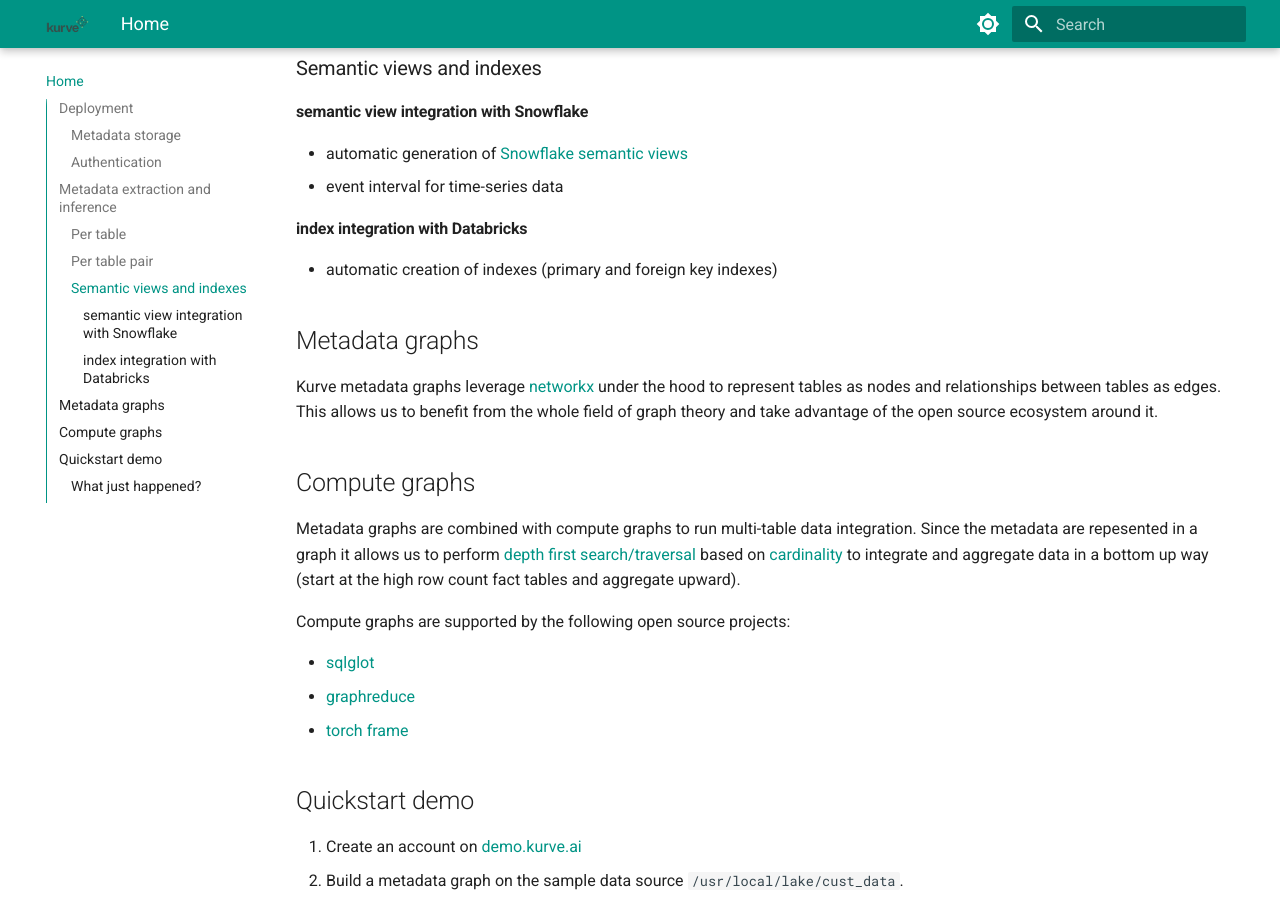
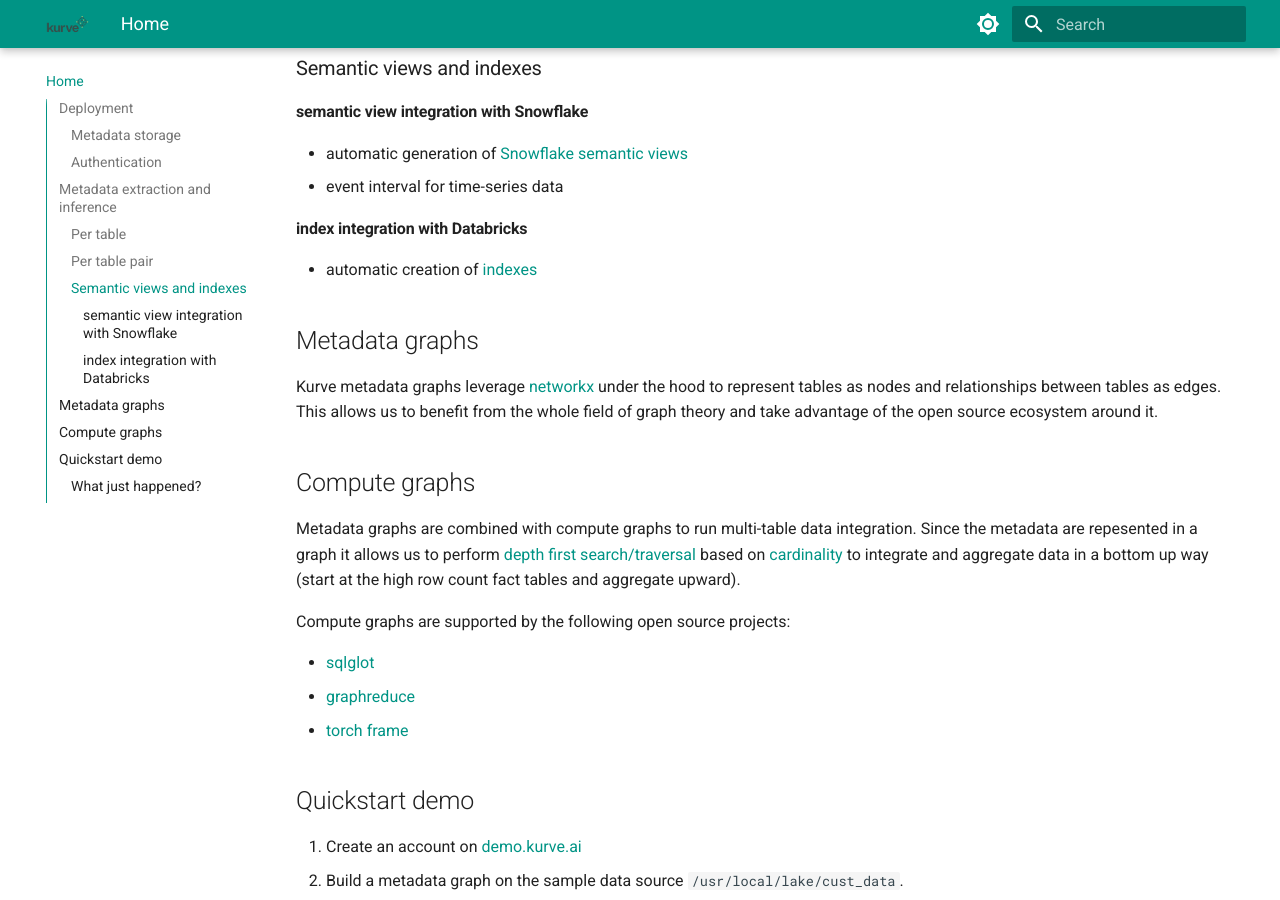
Before and after one commit to wesmadrigal/GraphReduce, an MkDocs documentation site: the page built from docs/index.md, in a window 1280 px wide and 900 px high, scrolled down 1099 px. Built offline with MkDocs 1.6.1 and Material for MkDocs 9.7.7, drawn with Linux system fonts in a browser that asks for light colours.

Commit message:
update to index

```diff
--- a/docs/index.md
+++ b/docs/index.md
@@ -37,7 +37,7 @@
 - event interval for time-series data
 
 #### index integration with Databricks
-- automatic creation of indexes (primary and foreign key indexes)
+- automatic creation of [indexes](https://www.databricks.com/blog/primary-key-and-foreign-key-constraints-are-ga-and-now-enable-faster-queries)
 
 
 ## Metadata graphs
```
